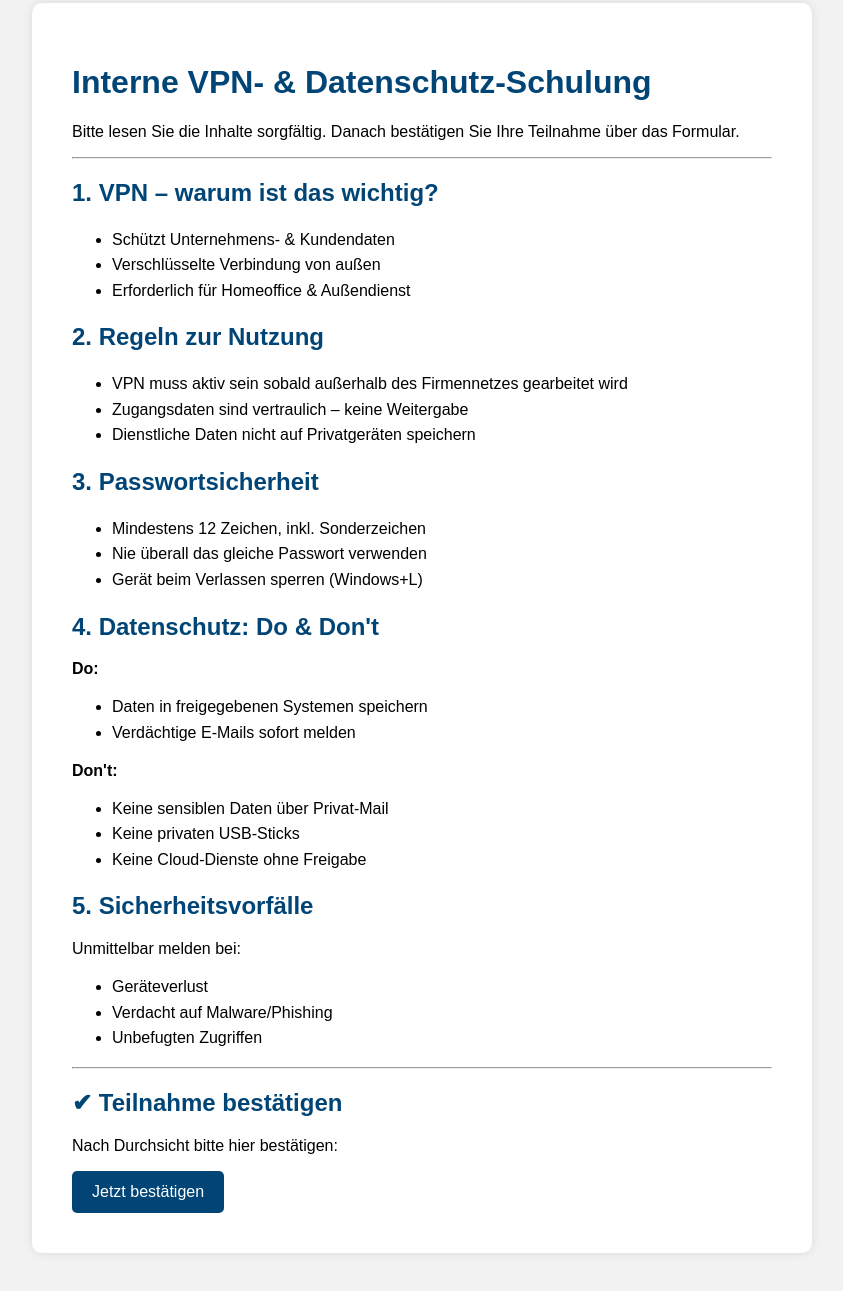
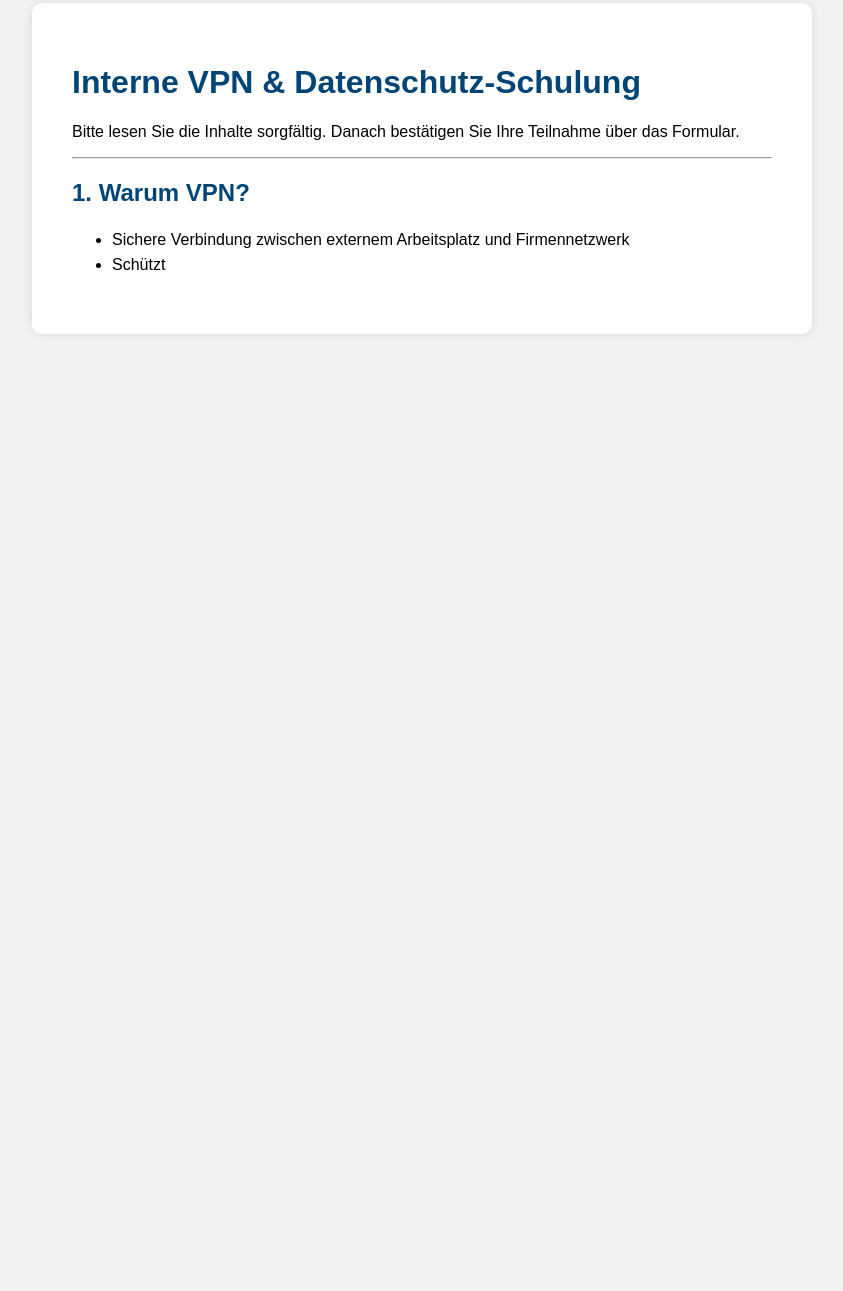
Before and after one commit to doreenthuersam-svg/vpn-schulung, a plain HTML site: page vpn-schulung.html in a window 1280 px wide. Shown: the part 37-1328 px from the top of the page, without its empty margins (218-1061 px from the left). After the commit the page ends 800 px from the top, so only its background shows below. Drawn offline with Linux system fonts and the light colour scheme.

Commit message:
Update vpn-schulung.html

```diff
--- a/vpn-schulung.html
+++ b/vpn-schulung.html
@@ -1,69 +1,21 @@
 <!DOCTYPE html>
 <html lang="de">
 <head>
-<meta charset="UTF-8">
-<title>VPN & Datenschutz Schulung</title>
-<link rel="stylesheet" href="style.css">
+    <meta charset="UTF-8">
+    <meta name="viewport" content="width=device-width, initial-scale=1.0">
+    <title>Interne VPN & Datenschutz Schulung</title>
+    <link rel="stylesheet" href="style.css">
 </head>
 <body>
 
 <div class="content">
 
-<h1>Interne VPN- & Datenschutz-Schulung</h1>
-<p>Bitte lesen Sie die Inhalte sorgfältig. Danach bestätigen Sie Ihre Teilnahme über das Formular.</p>
+    <h1>Interne VPN & Datenschutz-Schulung</h1>
+    <p>Bitte lesen Sie die Inhalte sorgfältig. Danach bestätigen Sie Ihre Teilnahme über das Formular.</p>
 
-<hr>
+    <hr>
 
-<h2>1. VPN – warum ist das wichtig?</h2>
-<ul>
-<li>Schützt Unternehmens- & Kundendaten</li>
-<li>Verschlüsselte Verbindung von außen</li>
-<li>Erforderlich für Homeoffice & Außendienst</li>
-</ul>
-
-<h2>2. Regeln zur Nutzung</h2>
-<ul>
-<li>VPN muss aktiv sein sobald außerhalb des Firmennetzes gearbeitet wird</li>
-<li>Zugangsdaten sind vertraulich – keine Weitergabe</li>
-<li>Dienstliche Daten nicht auf Privatgeräten speichern</li>
-</ul>
-
-<h2>3. Passwortsicherheit</h2>
-<ul>
-<li>Mindestens 12 Zeichen, inkl. Sonderzeichen</li>
-<li>Nie überall das gleiche Passwort verwenden</li>
-<li>Gerät beim Verlassen sperren (Windows+L)</li>
-</ul>
-
-<h2>4. Datenschutz: Do & Don't</h2>
-<p><b>Do:</b></p>
-<ul>
-<li>Daten in freigegebenen Systemen speichern</li>
-<li>Verdächtige E-Mails sofort melden</li>
-</ul>
-<p><b>Don't:</b></p>
-<ul>
-<li>Keine sensiblen Daten über Privat-Mail</li>
-<li>Keine privaten USB-Sticks</li>
-<li>Keine Cloud-Dienste ohne Freigabe</li>
-</ul>
-
-<h2>5. Sicherheitsvorfälle</h2>
-<p>Unmittelbar melden bei:</p>
-<ul>
-<li>Geräteverlust</li>
-<li>Verdacht auf Malware/Phishing</li>
-<li>Unbefugten Zugriffen</li>
-</ul>
-
-<hr>
-
-<h2>✔ Teilnahme bestätigen</h2>
-<p>Nach Durchsicht bitte hier bestätigen:</p>
-
-<a class="button" href="formular.html">Jetzt bestätigen</a>
-
-</div>
-
-</body>
-</html>
+    <h2>1. Warum VPN?</h2>
+    <ul>
+        <li>Sichere Verbindung zwischen externem Arbeitsplatz und Firmennetzwerk</li>
+        <li>Schützt
```
